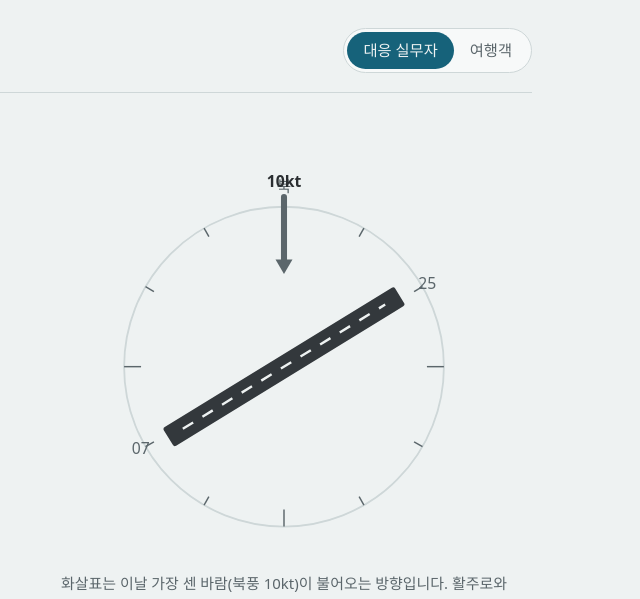
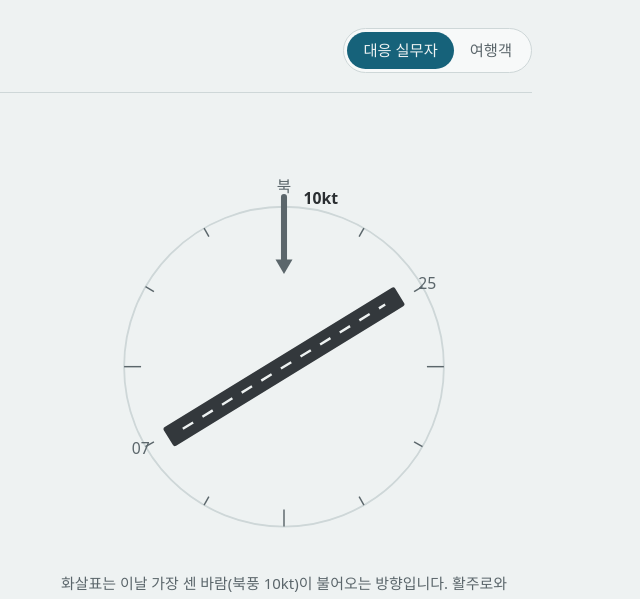
Before and after one commit to choihqmin/jeju-airport-risk, a plain HTML site: page index.html in a window 1280 px wide. Shown: the top 599 px of the page, 624-1264 px from the left. Drawn offline with Linux system fonts and the light colour scheme; a web font is replaced by a local one.

Commit message:
바람 화살표 이름표가 북쪽 글자와 겹치지 않게
Co-Authored-By: Claude Opus 5.5 <noreply@anthropic.com>
Claude-Session: https://claude.ai/code/session_013237bUy5y7MGZaaxoQrsEr

```diff
--- a/index.html
+++ b/index.html
@@ -325,7 +325,7 @@ function drawWind(dir, kt, xw) {
   const p1 = `${ex},${ey}`, p2 = `${ex - 12 * ux + 7 * uy},${ey - 12 * uy - 7 * ux}`, p3 = `${ex - 12 * ux - 7 * uy},${ey - 12 * uy + 7 * ux}`;
   g.innerHTML = `<line x1="${sx}" y1="${sy}" x2="${ex - 8 * ux}" y2="${ey - 8 * uy}" stroke="var(--muted)" stroke-width="5" stroke-linecap="round"/>
     <polygon points="${p1} ${p2} ${p3}" fill="var(--muted)"/>
-    <text x="${sx + 12 * Math.cos(a)}" y="${sy + 12 * Math.sin(a) + 4}" text-anchor="${Math.cos(a) < -.3 ? 'end' : Math.cos(a) > .3 ? 'start' : 'middle'}" font-size="13" font-weight="600" fill="var(--ink)">${Math.round(kt)}kt</text>`;
+    <text x="${sx + 12 * Math.cos(a) + (Math.sin(a) < -.9 ? 16 : 0)}" y="${sy + 12 * Math.sin(a) + 4 + (Math.sin(a) < -.9 ? 14 : 0)}" text-anchor="${Math.sin(a) < -.9 ? 'start' : Math.cos(a) < -.3 ? 'end' : Math.cos(a) > .3 ? 'start' : 'middle'}" font-size="13" font-weight="600" fill="var(--ink)">${Math.round(kt)}kt</text>`;
   el('dialcap').textContent = `화살표는 이날 가장 센 바람(${dirName(dir)}풍 ${Math.round(kt)}kt)이 불어오는 방향입니다. 활주로와 비스듬할수록 측풍이 커집니다.`;
 }
 function factsHTML(ref, d) {
```
